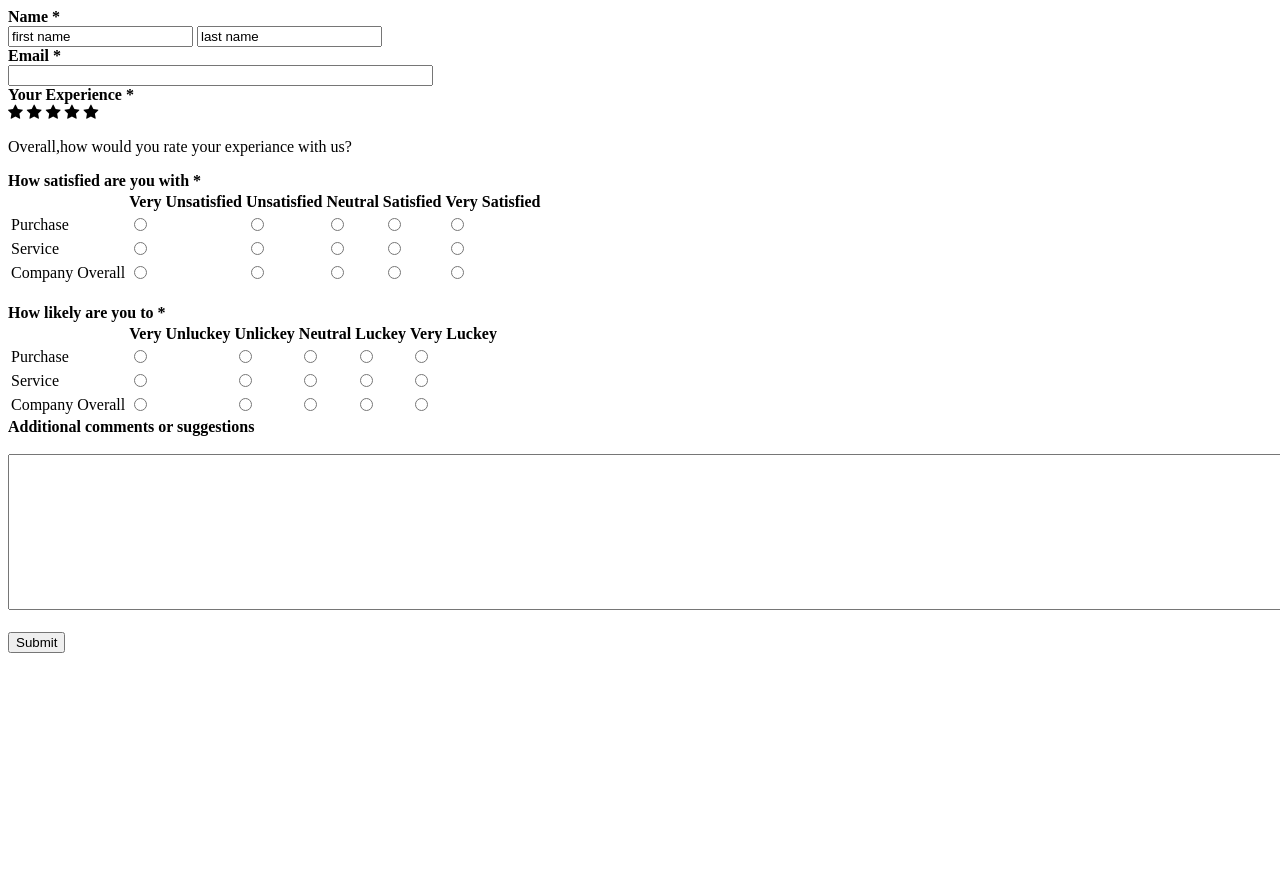
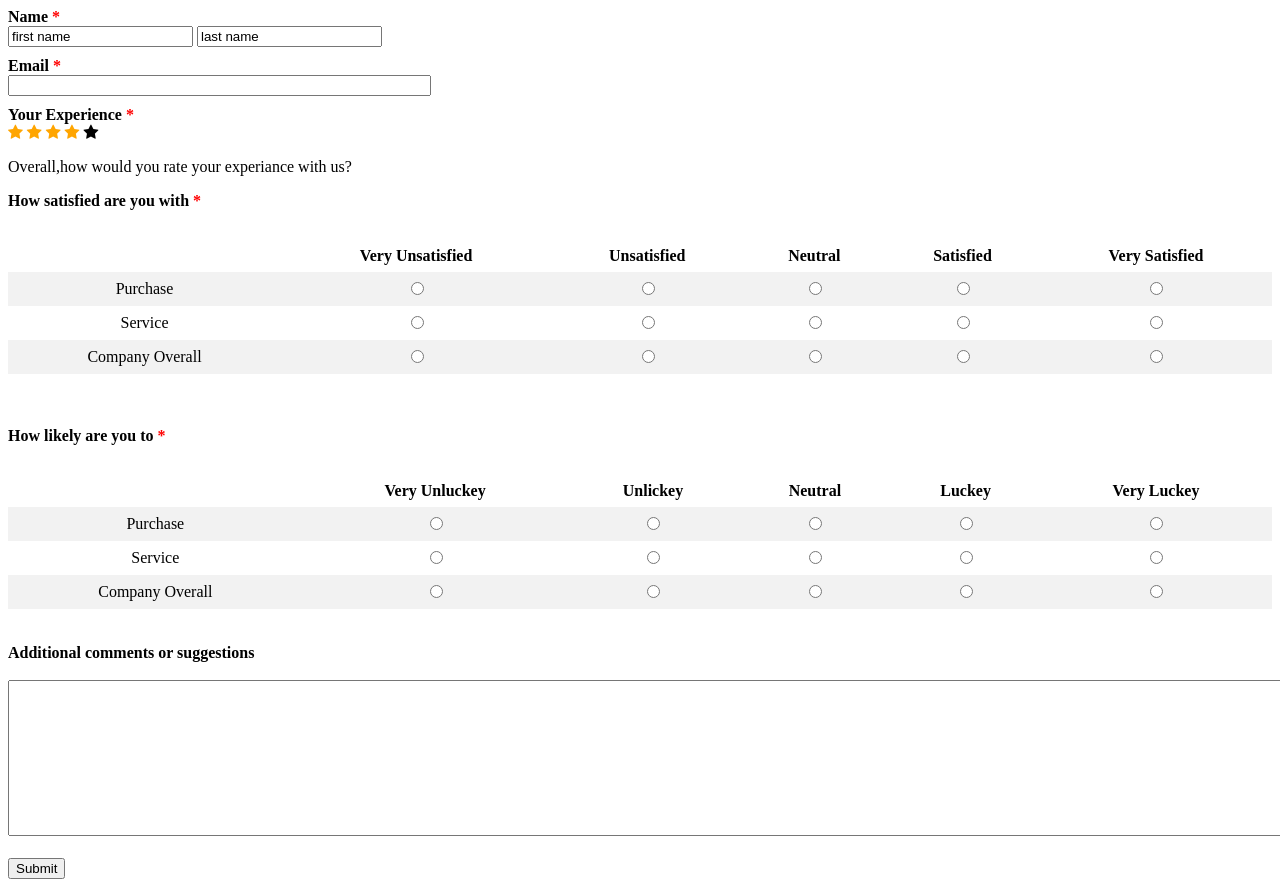
Before and after one commit to Pavan-rmes/Survey-Form, a plain HTML site: page index.html in a window 1280 px wide. Shown: the top 887 px of the page. Before the commit the page ends 800 px from the top, so only its background shows below. Drawn offline with Linux system fonts and the light colour scheme.

Commit message:
Update index.html

```diff
--- a/index.html
+++ b/index.html
@@ -5,7 +5,7 @@
     <meta http-equiv="X-UA-Compatible" content="IE=edge">
     <meta name="viewport" content="width=device-width, initial-scale=1.0">
     <title>Survey-Form</title>
-    <link rel="stylesheet" href="css\index.css">
+    <link rel="stylesheet" href="main.css">
     <link rel="stylesheet" href="https://cdnjs.cloudflare.com/ajax/libs/font-awesome/4.7.0/css/font-awesome.min.css">
 </head>
 <body>
```
